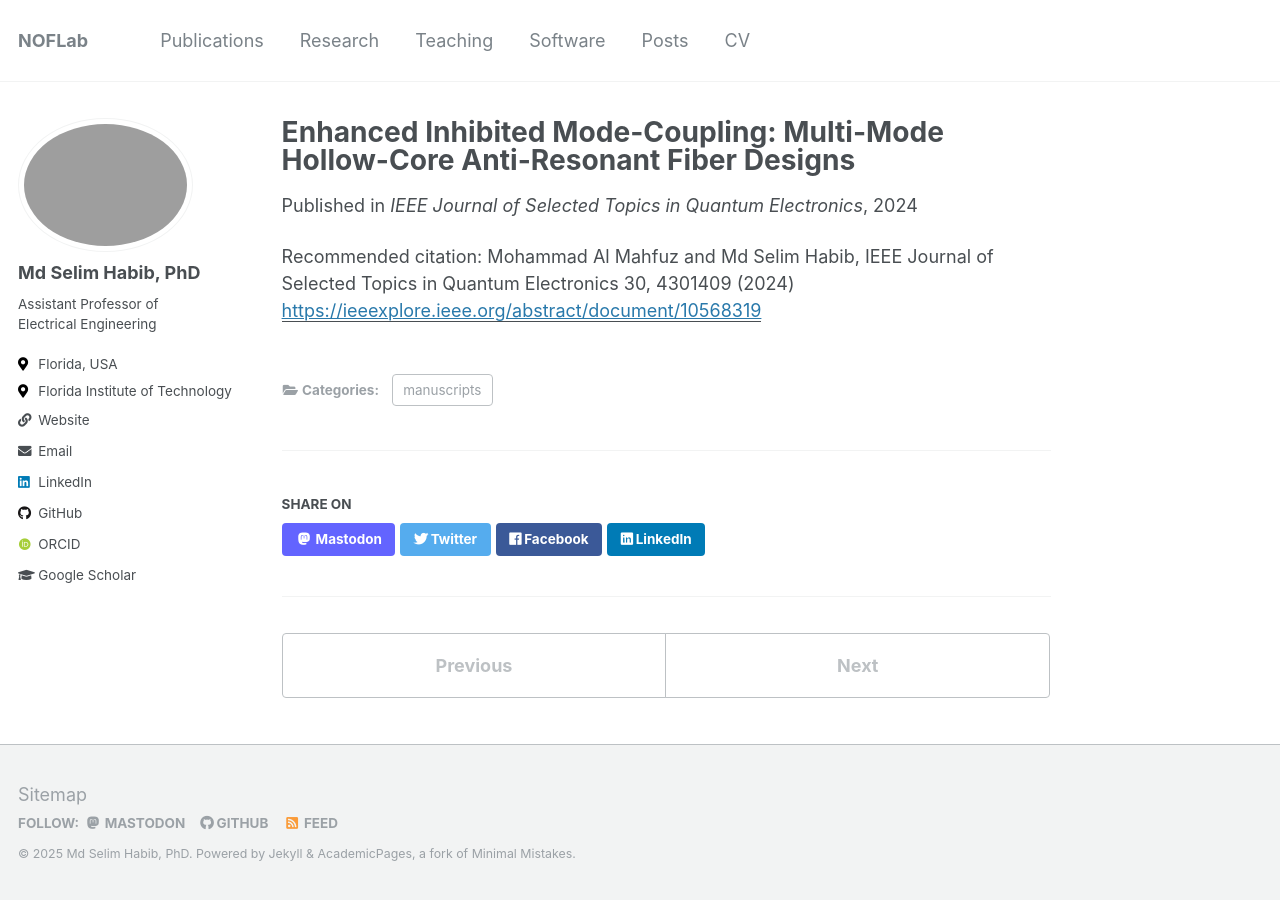
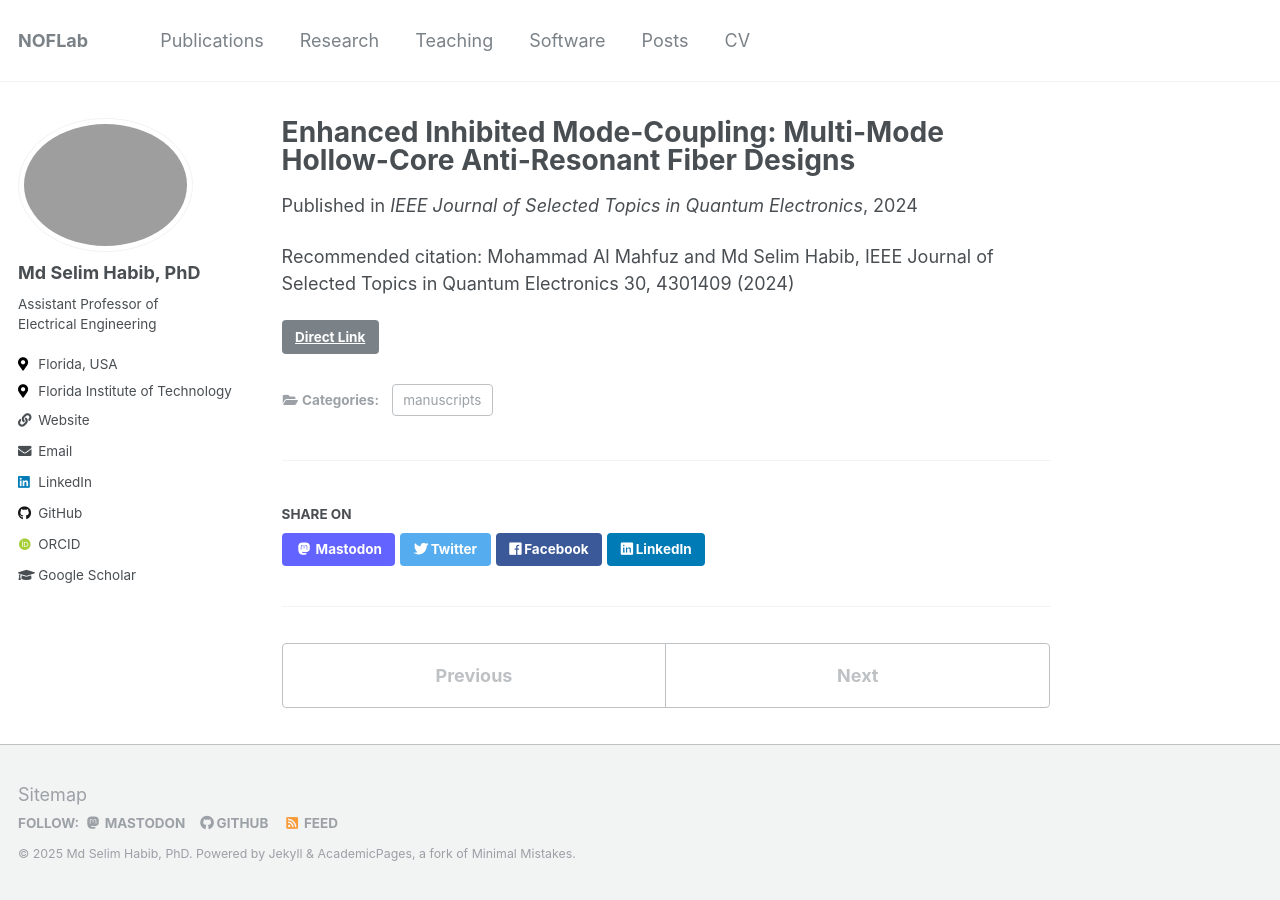
Before and after one commit to mhabib73/NOFLab.github.io, a Jekyll site: the page built from _publications/Mahfuz_Enhanced_JSTQE_2024.md, in a window 1280 px wide. Built offline with Jekyll 4.4.1, drawn with Linux system fonts in a browser that asks for light colours; some web fonts are replaced; part of the change alters nothing that is shown.

Commit message:
Update Mahfuz_Enhanced_JSTQE_2024.md
Signed-off-by: Md Selim Habib <selim041073@gmail.com>

```diff
--- a/_publications/Mahfuz_Enhanced_JSTQE_2024.md
+++ b/_publications/Mahfuz_Enhanced_JSTQE_2024.md
@@ -7,7 +7,8 @@ permalink: /publication/Mahfuz_Enhanced_JSTQE_2024
 date: 2024-06-21
 venue: 'IEEE Journal of Selected Topics in Quantum Electronics'
 #slidesurl: 'http://academicpages.github.io/files/slides1.pdf'
-paperurl: 'https://ieeexplore.ieee.org/abstract/document/10568319'
+#paperurl: 'https://ieeexplore.ieee.org/abstract/document/10568319'
+link: 'https://ieeexplore.ieee.org/abstract/document/10568319'
 #bibtexurl: 'http://academicpages.github.io/files/bibtex1.bib'
 citation: 'Mohammad Al Mahfuz and Md Selim Habib, IEEE Journal of Selected Topics in Quantum Electronics 30, 4301409 (2024)'
 ---
```
